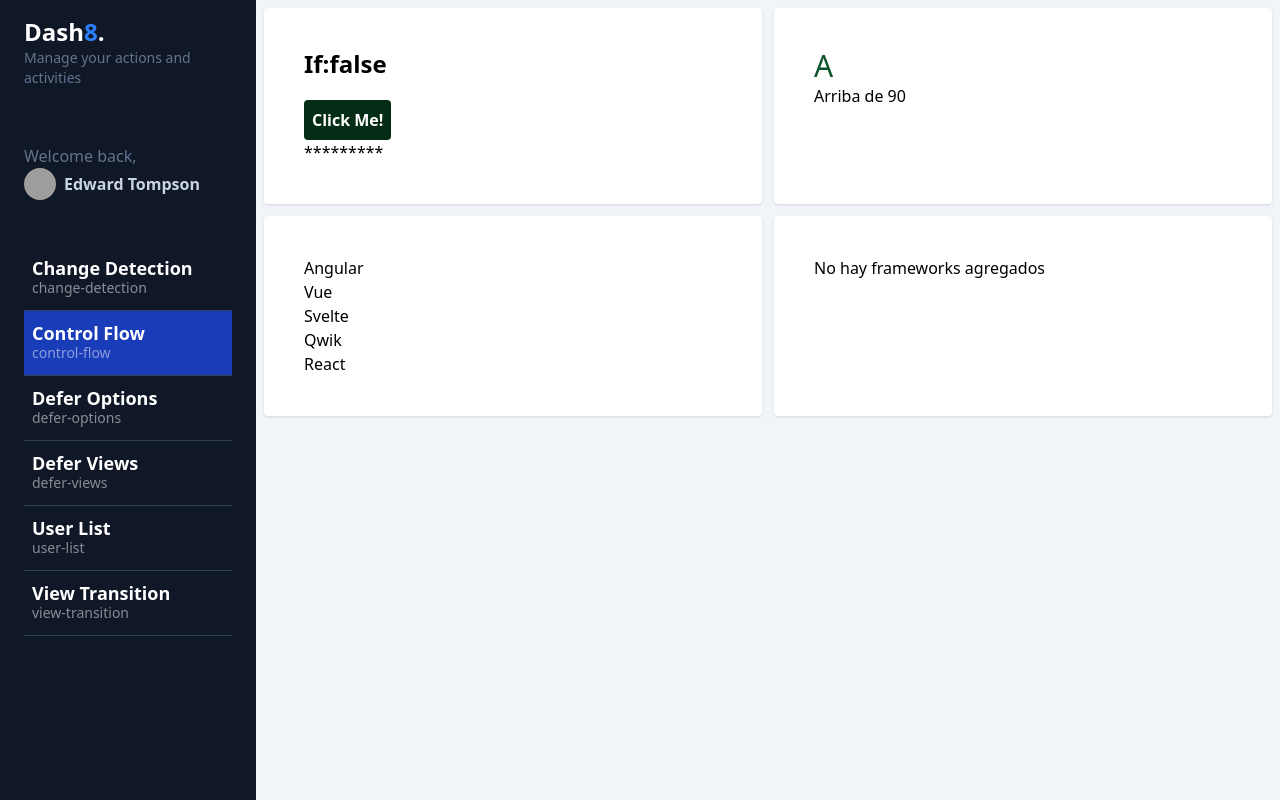
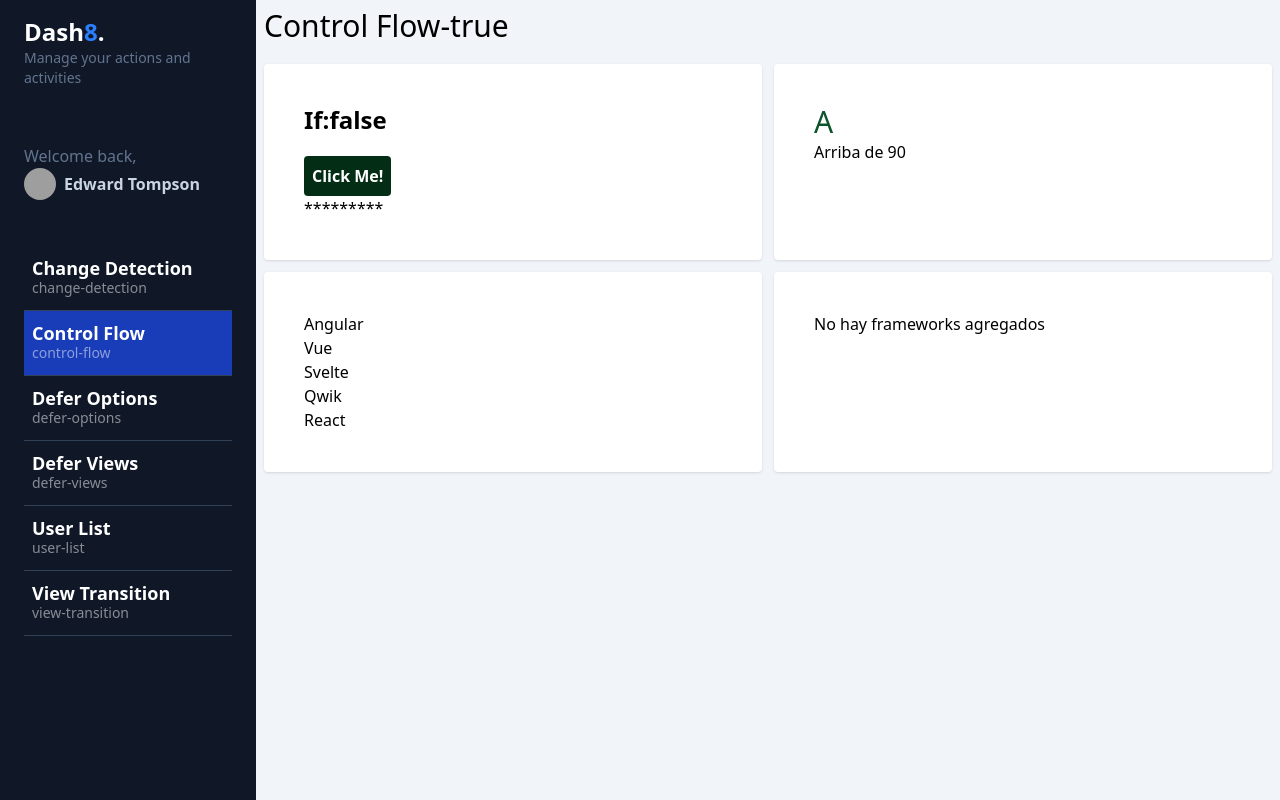
Before and after one commit to BigCode07/10-Angular19, an Angular app: page /dashboard/control-flow in a window 1280 px wide. Built offline with nearby package versions, Linux system fonts and the light colour scheme; grey boxes are pictures that could not be loaded.

Commit message:
feat: Required @Input

```diff
--- a/src/app/dashboard/pages/control-flow/control-flow.component.html
+++ b/src/app/dashboard/pages/control-flow/control-flow.component.html
@@ -1,3 +1,5 @@
+<shared-title title="Control Flow" withShadow />
+
 <section class="grid grid-cols-1 md:grid-cols-2 gap-3">
   <!-- @if () {} -->
 
--- a/src/app/dashboard/pages/control-flow/control-flow.component.ts
+++ b/src/app/dashboard/pages/control-flow/control-flow.component.ts
@@ -1,10 +1,11 @@
 import { Component, signal } from '@angular/core';
+import { TitleComponent } from '../../../shared/title/title.component';
 
 type Grade = 'A' | 'B' | 'C' | 'D' | 'E' | 'F';
 
 @Component({
   selector: 'app-control-flow',
-  imports: [],
+  imports: [TitleComponent],
   templateUrl: './control-flow.component.html',
 })
 export default class ControlFlowComponent {
--- a/src/app/shared/title/title.component.ts
+++ b/src/app/shared/title/title.component.ts
@@ -1,9 +1,11 @@
-import { ChangeDetectionStrategy, Component } from '@angular/core';
+import { booleanAttribute, Component, Input } from '@angular/core';
 
 @Component({
-  selector: 'app-title',
+  selector: 'shared-title',
   imports: [],
-  templateUrl: './title.component.html',
-  changeDetection: ChangeDetectionStrategy.OnPush,
+  template: ` <h1 class="text-3xl mb-5">{{ title }}-{{ withShadow }}</h1>`,
 })
-export class TitleComponent { }
+export class TitleComponent {
+  @Input({ required: true }) title!: string;
+  @Input({ transform: booleanAttribute }) withShadow: boolean = false;
+}
```
